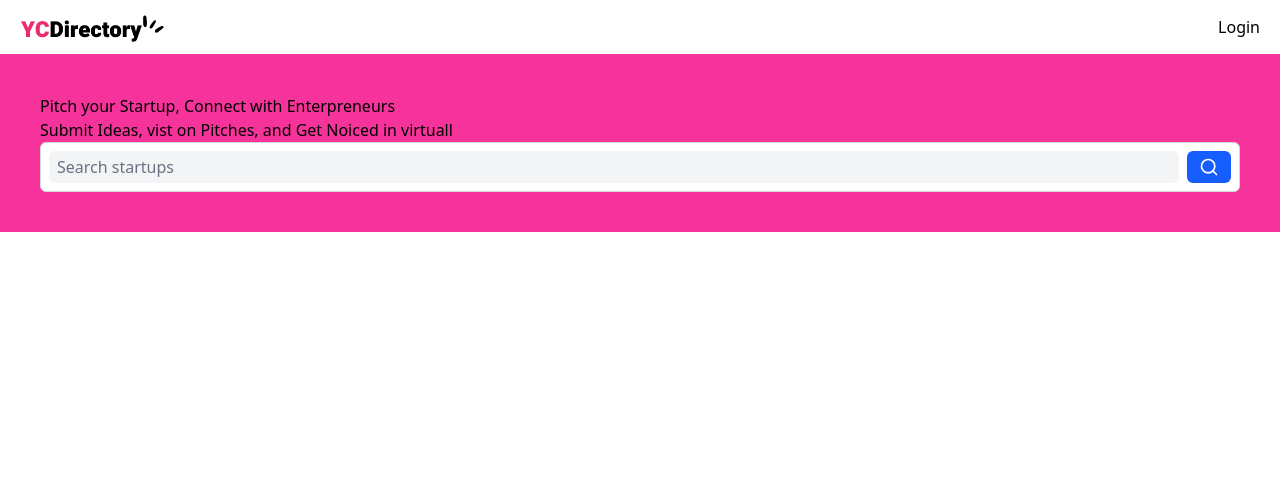
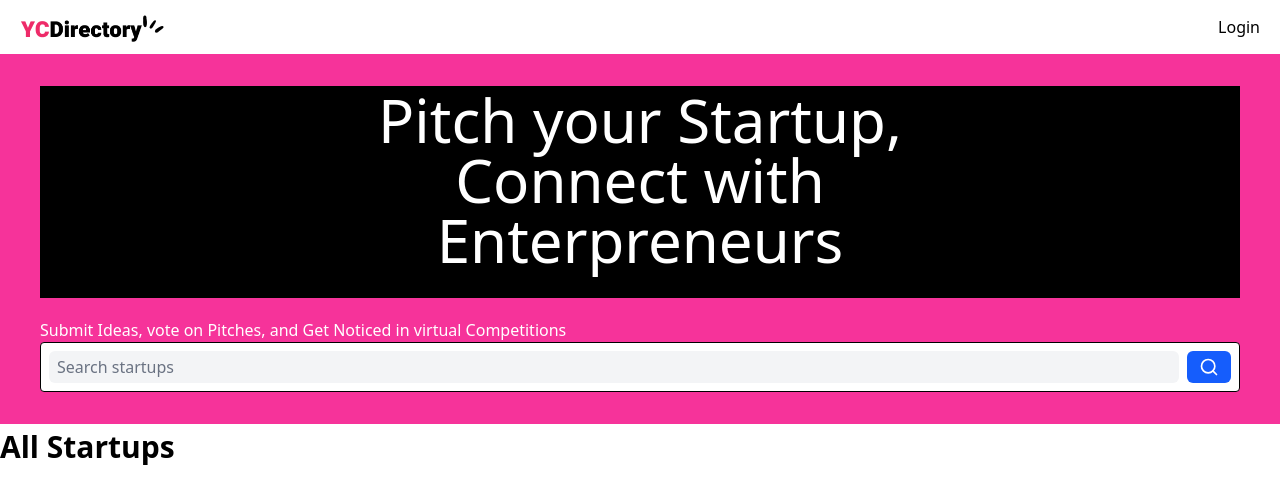
Before and after one commit to sarank1634/saran.v, a Next.js app in the folder yc_directory/: page / in a window 1280 px wide. Shown: the top 504 px of the page. Built offline with nearby package versions, Linux system fonts and the light colour scheme; no server answers.

Commit message:
search button resloved

```diff
--- a/yc_directory/app/(ROOT)/page.tsx
+++ b/yc_directory/app/(ROOT)/page.tsx
@@ -7,15 +7,20 @@ export default async function Home( {searchParams}:{
   const query =  (await searchParams).query;
   return (
     <>
-     <div className="bg-pink-500 text-white-center py-10 px-10">
-            <h1 className="heading">Pitch your Startup, <b /> Connect with Enterpreneurs</h1>
-
-
-            <p className="sub-heading !max-w-3xl ">
-                Submit Ideas, vist on Pitches, and Get Noiced in virtuall
+     <div className="bg-pink-500 text-white-center py-8 px-10">
+          <section className="flex-center bg-black py-1 ">
+            <h1 className="heading text-white text-center text-5xl md:text-6xl pb-6">Pitch your Startup,<br /> Connect with <br />Enterpreneurs</h1>
+            </section>
+            <p className="sub-heading text-white mt-5 !max-w-3xl ">
+                Submit Ideas, vote on Pitches, and Get Noticed in virtual Competitions
             </p>
             <SearchForm query={query}/>
       </div>
+      <section className="section_container">
+        <p className="text-30-semibold">
+          {query? `Search results for ${query}`: `All Startups`}
+        </p>
+      </section>
 
     </>
 
--- a/yc_directory/app/components/SearchFormReset.tsx
+++ b/yc_directory/app/components/SearchFormReset.tsx
@@ -1,15 +1,22 @@
-import Link from "next/link";
+'use client';
+
+import { useRouter } from 'next/navigation';
+import { X } from 'lucide-react'; // Using Lucide X icon
 
 export default function SearchFormReset() {
-    const reset = () => {
-         const form = document.querySelector('form.search-form') as HTMLFormElement | null;
-         if(form) form.reset();
-    }
-return (
-    <button type="reset" onClick={reset}>
-    <Link href="/" className="search-btn text-white">
-    Reset <x className="size-5" /></Link>
+  const router = useRouter();
+
+  const reset = () => {
+    const form = document.querySelector('form.search-form') as HTMLFormElement | null;
+    if (form) form.reset();
+
+    // Optional: redirect to clear query param in URL
+    router.push('/');
+  };
+
+  return (
+    <button type="button" onClick={reset} className="search-btn text-white">
+      Reset <X className="size-5 ml-1" />
     </button>
-
-)
+  );
 }
--- a/yc_directory/app/globals.css
+++ b/yc_directory/app/globals.css
@@ -53,12 +53,12 @@
 @layer components {
     /* Search form styling */
     .search-form {
-        @apply flex gap-2 border border-gray-300 rounded-md bg-white p-2;
+        @apply flex gap-2 border border-black rounded-md bg-white p-2 rounded-sm;
     }
 
     /* Search input field styling */
     .search-input {
-        @apply flex-1 bg-gray-100 text-gray-800 placeholder-gray-500 px-2 py-1 rounded-md focus:outline-none focus:border-blue-500;
+        @apply flex-1 bg-gray-100 text-gray-800 placeholder-gray-500 px-2 py-1 rounded-md focus:outline-none focus:border-black/300;
     }
 
     /* Search button styling */
```
